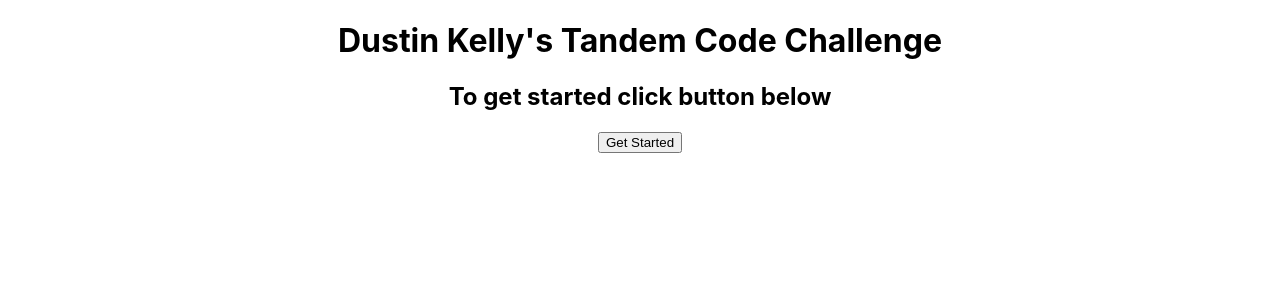
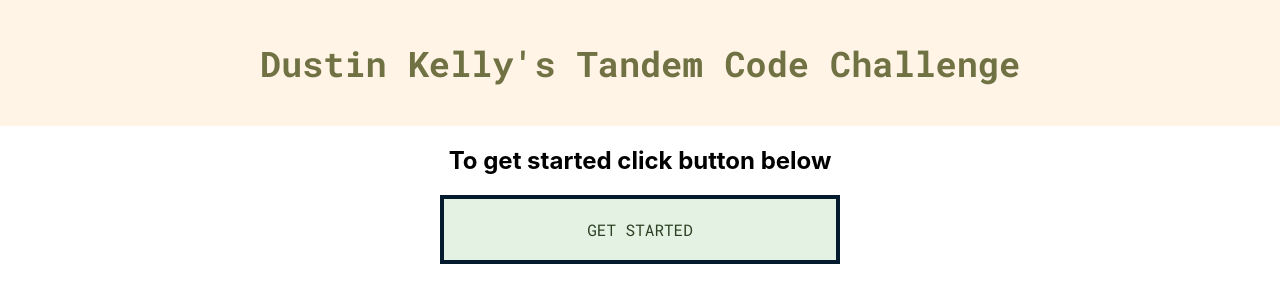
Before and after one commit to dustin100/tandem-code-challenge, a React (Create React App) app: page / in a window 1280 px wide. Shown: the top 302 px of the page. Built offline with nearby package versions, Linux system fonts and the light colour scheme.

Commit message:
added CSS classes and styles

```diff
--- a/public/index.html
+++ b/public/index.html
@@ -24,6 +24,15 @@
       work correctly both with client-side routing and a non-root public URL.
       Learn how to configure a non-root public URL by running `npm run build`.
     -->
+    <!-- Google Fonts -->
+    <link href="https://fonts.googleapis.com/css2?family=Roboto+Mono:wght@400;700&display=swap" rel="stylesheet">
+
+    <link
+    rel='stylesheet'
+    href='https://use.fontawesome.com/releases/v5.6.3/css/all.css'
+    integrity='sha384-UHRtZLI+pbxtHCWp1t77Bi1L4ZtiqrqD80Kn4Z8NTSRyMA2Fd33n5dQ8lWUE00s/'
+    crossorigin='anonymous'
+     />
     <title>React App</title>
   </head>
   <body>
--- a/src/App.css
+++ b/src/App.css
@@ -2,10 +2,94 @@
 	text-align: center;
 }
 
-.right {
-	background: green;
+header {
+	background: #fff4e6;
+	color: #717244;
+	padding: 1rem 0;
+	font-family: 'Roboto Mono', monospace;
+	font-weight: 700;
+	font-size: 1.1rem;
 }
 
-.wrong {
-	background: red;
+.quiz p {
+	font-family: 'Roboto Mono', monospace;
+	font-weight: 700;
+	font-size: 1.1rem;
 }
+.question {
+	color: #000;
+
+	padding: 1rem 0;
+}
+.answers {
+	display: flex;
+	flex-direction: column;
+	align-items: center;
+}
+
+p i {
+	font-size: 3rem;
+	margin-right: 5px;
+}
+
+.correct,
+.incorrect {
+	display: flex;
+	justify-content: center;
+	align-items: center;
+}
+.correct {
+	color: green;
+}
+
+.incorrect {
+	color: red;
+	margin: 0.3rem 0;
+}
+
+.btn {
+	font-family: 'Roboto Mono', monospace;
+	font-weight: 400;
+	font-size: 1rem;
+	color: #2c4023;
+	background: #e4f2e4;
+	text-transform: uppercase;
+	text-decoration: none;
+	padding: 20px;
+	border: 4px solid #031b2d;
+	display: inline-block;
+	transition: all 0.4s ease 0s;
+	margin-bottom: 1rem;
+	width: 400px;
+}
+
+.btn:hover {
+	cursor: pointer;
+	color: #ffffff;
+	background: #2c4023;
+	border-color: #2c4023;
+	transition: all 0.4s ease 0s;
+}
+
+.btn:disabled,
+.btn:disabled:hover {
+	color: #000;
+	opacity: 40%;
+	cursor: not-allowed;
+	background: #e4f2e4;
+	border-color: #2c4023;
+}
+
+.scoreCard {
+	font-family: 'Roboto Mono', monospace;
+	font-weight: 400;
+	font-size: 1rem;
+	color: #2c4023;
+	background: #e4f2e4;
+	text-transform: uppercase;
+	padding: 20px;
+	border: 4px solid #031b2d;
+	max-width: 400px;
+	height: 200px;
+	margin: 1rem auto;
+}
--- a/src/components/Quiz.js
+++ b/src/components/Quiz.js
@@ -1,6 +1,6 @@
 import { Fragment, useState } from 'react';
 import Button from '../components/layout/Button';
-import Scoreboard from '../components/Scoreboard';
+import Scoreboard from './ScoreCard';
 
 const Quiz = ({ data }) => {
 	const [currentQuestion, setCurrentQuestion] = useState(0);
@@ -30,17 +30,22 @@ const Quiz = ({ data }) => {
 		}
 	};
 
+	if (currentQuestion > data.length - 1) return <Scoreboard score={score} />;
+
 	const reveal = userIsCorrect ? (
 		<Fragment>
-			<p>You're right</p>
+			<p className='correct'>
+				<i class='far fa-check-circle'></i> Correct
+			</p>
 		</Fragment>
 	) : (
 		<Fragment>
-			<p>you're wrong the correct answer is {data[currentQuestion].correct}</p>
+			<p className='incorrect'>
+				<i class='far fa-times-circle'></i>
+				{data[currentQuestion].correct}
+			</p>
 		</Fragment>
 	);
-
-	if (currentQuestion > data.length - 1) return <Scoreboard score={score} />;
 
 	// map though the answers
 	const answersKey = data[currentQuestion].answers.map((item) => {
@@ -55,9 +60,9 @@ const Quiz = ({ data }) => {
 	});
 
 	return (
-		<div>
-			<p>{data[currentQuestion].question}</p>
-			{answersKey}
+		<div className='quiz'>
+			<p className='question'>{data[currentQuestion].question}</p>
+			<div className='answers'>{answersKey}</div>
 			{madeChoice && reveal}
 			<Button text='next' disabled={!madeChoice} fn={nextQuestion} />
 		</div>
--- /dev/null
+++ b/src/components/ScoreCard.js
@@ -0,0 +1,13 @@
+import React from 'react'
+
+const Scoreboard = ({score}) => {
+    return (
+			<section>
+				<div className='scoreCard'>
+					<p>You got {score} out of 10 Correct</p>
+				</div>
+			</section>
+		);
+}
+
+export default Scoreboard
--- a/src/components/Scoreboard.js
+++ /dev/null
@@ -1,11 +0,0 @@
-import React from 'react'
-
-const Scoreboard = ({score}) => {
-    return (
-        <div>
-            <p>your score is {score}</p>
-        </div>
-    )
-}
-
-export default Scoreboard
--- a/src/components/layout/Button.js
+++ b/src/components/layout/Button.js
@@ -2,7 +2,7 @@ import React from 'react';
 
 const Button = ({ fn, text, disabled, className }) => {
 	return (
-		<button disabled={disabled} onClick={fn} className={className}>
+		<button disabled={disabled} onClick={fn} className='btn'>
 			{text}
 		</button>
 	);
```
